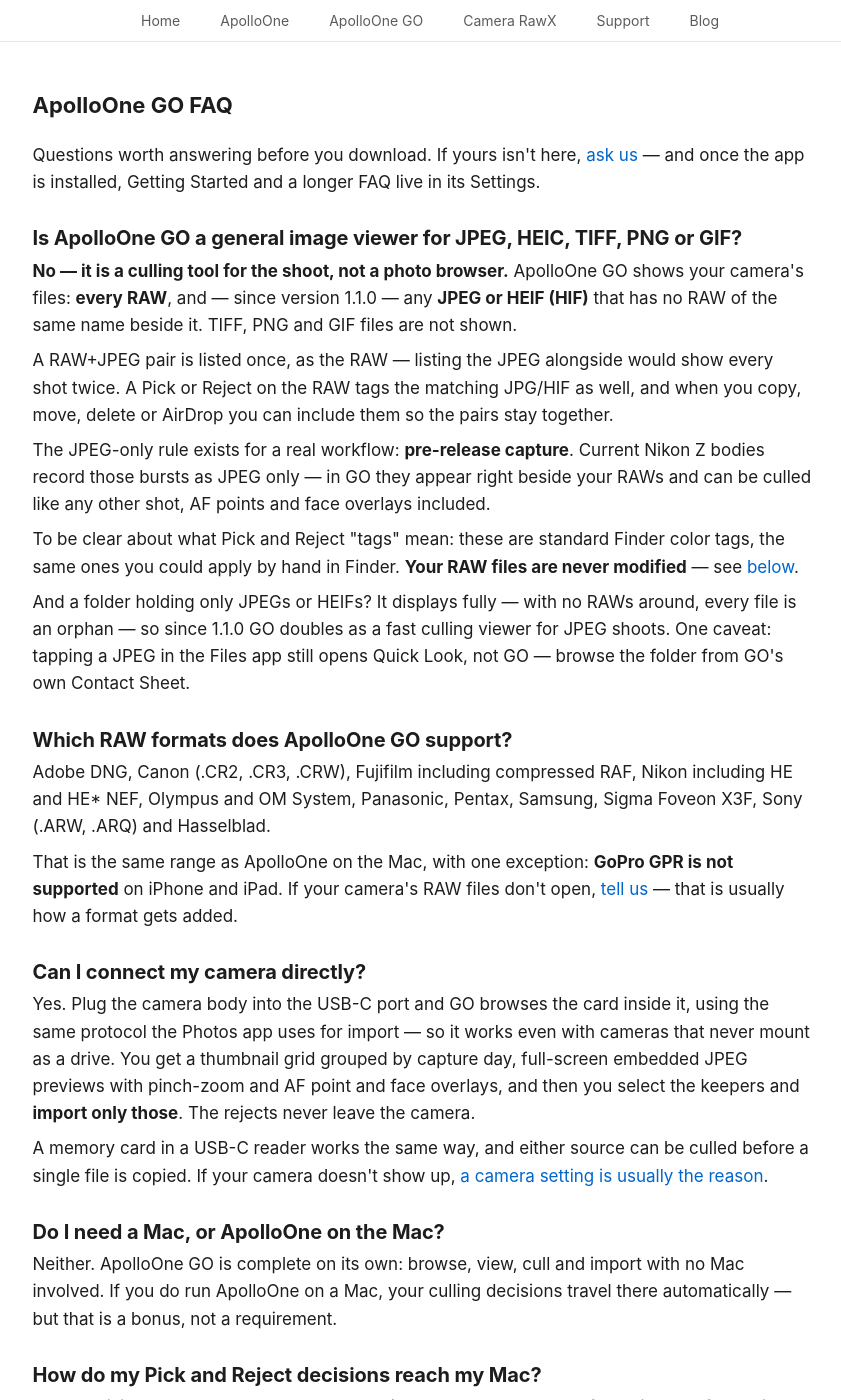
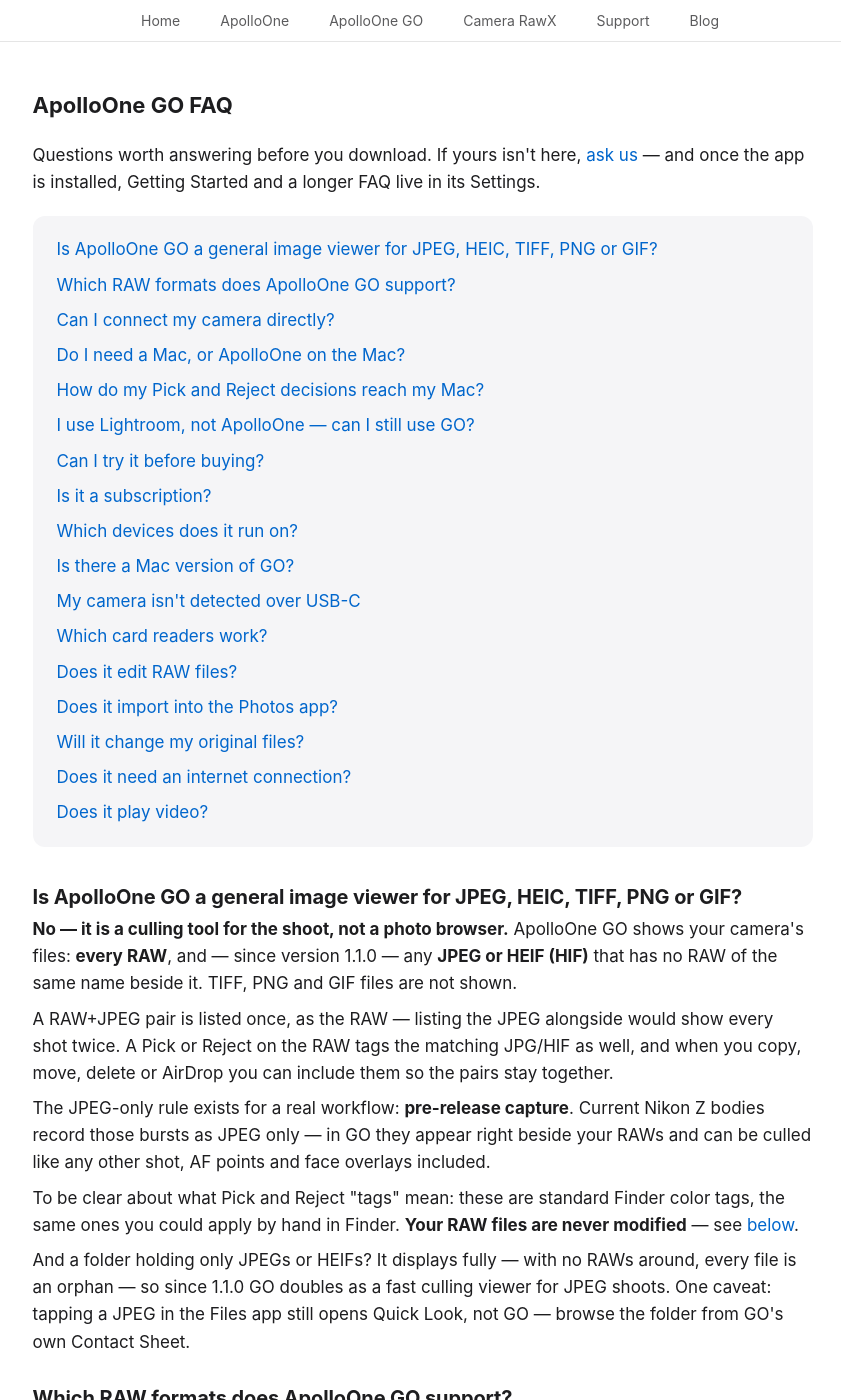
Before and after one commit to anogeissus/anogeissus.com, a Jekyll site: the page apolloone-go-faq.html, which Jekyll copies as it is, in a window 1280 px wide and 1400 px high. Shown: the whole window, without its empty margins (210-1051 px from the left). Built offline with Jekyll 4.4.1, drawn with Linux system fonts in a browser that asks for light colours; some web fonts are replaced.

Commit message:
ApolloOne GO FAQ: topic index at the top — every question listed as a link that jumps to its answer; each question now has its own #id to send to customers

```diff
--- a/apolloone-go-faq.html
+++ b/apolloone-go-faq.html
@@ -10,6 +10,29 @@
 
     <link rel="canonical" href="https://anogeissus.com/apolloone-go-faq.html">
     <link rel="stylesheet" href="css/style.css?v=26">
+    <style>
+        .faq-index {
+            list-style: none;
+            margin: 20px 0 40px 0 !important;
+            padding: 20px 24px;
+            background: #f5f5f7;
+            border-radius: 12px;
+        }
+        .faq-index li {
+            margin-bottom: 8px;
+        }
+        .faq-index li:last-child {
+            margin-bottom: 0;
+        }
+        .legal-content h2[id] {
+            scroll-margin-top: 60px;
+        }
+        @media (prefers-color-scheme: dark) {
+            .faq-index {
+                background: #1d1d1f;
+            }
+        }
+    </style>
 
     <script type="application/ld+json">
     {
@@ -180,41 +203,61 @@
         <h1>ApolloOne GO FAQ</h1>
         <p>Questions worth answering before you download. If yours isn't here, <a href="contact.html">ask us</a> — and once the app is installed, Getting Started and a longer FAQ live in its Settings.</p>
 
-        <h2>Is ApolloOne GO a general image viewer for JPEG, HEIC, TIFF, PNG or GIF?</h2>
+        <ul class="faq-index">
+            <li><a href="#jpeg">Is ApolloOne GO a general image viewer for JPEG, HEIC, TIFF, PNG or GIF?</a></li>
+            <li><a href="#raw-formats">Which RAW formats does ApolloOne GO support?</a></li>
+            <li><a href="#camera-connection">Can I connect my camera directly?</a></li>
+            <li><a href="#need-a-mac">Do I need a Mac, or ApolloOne on the Mac?</a></li>
+            <li><a href="#picks-to-mac">How do my Pick and Reject decisions reach my Mac?</a></li>
+            <li><a href="#lightroom">I use Lightroom, not ApolloOne — can I still use GO?</a></li>
+            <li><a href="#free-trial">Can I try it before buying?</a></li>
+            <li><a href="#subscription">Is it a subscription?</a></li>
+            <li><a href="#devices">Which devices does it run on?</a></li>
+            <li><a href="#mac-version">Is there a Mac version of GO?</a></li>
+            <li><a href="#notdetected">My camera isn't detected over USB-C</a></li>
+            <li><a href="#card-readers">Which card readers work?</a></li>
+            <li><a href="#edit-raw">Does it edit RAW files?</a></li>
+            <li><a href="#photos-app">Does it import into the Photos app?</a></li>
+            <li><a href="#originals">Will it change my original files?</a></li>
+            <li><a href="#offline">Does it need an internet connection?</a></li>
+            <li><a href="#video">Does it play video?</a></li>
+        </ul>
+
+        <h2 id="jpeg">Is ApolloOne GO a general image viewer for JPEG, HEIC, TIFF, PNG or GIF?</h2>
         <p><strong>No — it is a culling tool for the shoot, not a photo browser.</strong> ApolloOne GO shows your camera's files: <strong>every RAW</strong>, and — since version 1.1.0 — any <strong>JPEG or HEIF (HIF)</strong> that has no RAW of the same name beside it. TIFF, PNG and GIF files are not shown.</p>
         <p>A RAW+JPEG pair is listed once, as the RAW — listing the JPEG alongside would show every shot twice. A Pick or Reject on the RAW tags the matching JPG/HIF as well, and when you copy, move, delete or AirDrop you can include them so the pairs stay together.</p>
         <p>The JPEG-only rule exists for a real workflow: <strong>pre-release capture</strong>. Current Nikon Z bodies record those bursts as JPEG only — in GO they appear right beside your RAWs and can be culled like any other shot, AF points and face overlays included.</p>
         <p>To be clear about what Pick and Reject "tags" mean: these are standard Finder color tags, the same ones you could apply by hand in Finder. <strong>Your RAW files are never modified</strong> — see <a href="#originals">below</a>.</p>
         <p>And a folder holding only JPEGs or HEIFs? It displays fully — with no RAWs around, every file is an orphan — so since 1.1.0 GO doubles as a fast culling viewer for JPEG shoots. One caveat: tapping a JPEG in the Files app still opens Quick Look, not GO — browse the folder from GO's own Contact Sheet.</p>
 
-        <h2>Which RAW formats does ApolloOne GO support?</h2>
+        <h2 id="raw-formats">Which RAW formats does ApolloOne GO support?</h2>
         <p>Adobe DNG, Canon (.CR2, .CR3, .CRW), Fujifilm including compressed RAF, Nikon including HE and HE* NEF, Olympus and OM System, Panasonic, Pentax, Samsung, Sigma Foveon X3F, Sony (.ARW, .ARQ) and Hasselblad.</p>
         <p>That is the same range as ApolloOne on the Mac, with one exception: <strong>GoPro GPR is not supported</strong> on iPhone and iPad. If your camera's RAW files don't open, <a href="contact.html">tell us</a> — that is usually how a format gets added.</p>
 
-        <h2>Can I connect my camera directly?</h2>
+        <h2 id="camera-connection">Can I connect my camera directly?</h2>
         <p>Yes. Plug the camera body into the USB-C port and GO browses the card inside it, using the same protocol the Photos app uses for import — so it works even with cameras that never mount as a drive. You get a thumbnail grid grouped by capture day, full-screen embedded JPEG previews with pinch-zoom and AF point and face overlays, and then you select the keepers and <strong>import only those</strong>. The rejects never leave the camera.</p>
         <p>A memory card in a USB-C reader works the same way, and either source can be culled before a single file is copied. If your camera doesn't show up, <a href="#notdetected">a camera setting is usually the reason</a>.</p>
 
-        <h2>Do I need a Mac, or ApolloOne on the Mac?</h2>
+        <h2 id="need-a-mac">Do I need a Mac, or ApolloOne on the Mac?</h2>
         <p>Neither. ApolloOne GO is complete on its own: browse, view, cull and import with no Mac involved. If you do run ApolloOne on a Mac, your culling decisions travel there automatically — but that is a bonus, not a requirement.</p>
 
-        <h2>How do my Pick and Reject decisions reach my Mac?</h2>
+        <h2 id="picks-to-mac">How do my Pick and Reject decisions reach my Mac?</h2>
         <p>Each decision becomes a standard macOS <strong>Finder color tag</strong> — green for a pick, red for a reject. When the folder lives in iCloud Drive, those tags sync to your Mac on their own. Open the folder in Finder or in ApolloOne and the decisions are simply there. No export step, no database, no proprietary sidecar files.</p>
 
-        <h2>I use Lightroom, not ApolloOne — can I still use GO?</h2>
+        <h2 id="lightroom">I use Lightroom, not ApolloOne — can I still use GO?</h2>
         <p>Yes, with one step on the Mac. GO records its decisions as Finder tags, which Lightroom doesn't read. <strong><a href="apolloone.html">ApolloOne</a> on the Mac converts them as it imports the card</strong>: picks become XMP pick metadata and rejects become the XMP standard's rejected rating, both written to the sidecar file Lightroom reads. The chain is cull in GO → import the card with ApolloOne → import into Lightroom with the decisions already attached.</p>
         <p>Import on the iPad instead and that conversion doesn't happen — the decisions stay as Finder tags, which is exactly right for Finder and ApolloOne, but invisible to Lightroom. So if Lightroom is your editor, <a href="apolloone.html">ApolloOne</a> is the piece that makes GO's culling land in it — and it does the rest of the desk work too: HDR RAW viewing, EXIF, AF points, Quick Edit.</p>
 
-        <h2>Can I try it before buying?</h2>
+        <h2 id="free-trial">Can I try it before buying?</h2>
         <p>Yes. The download is free and the first <strong>14 days are a full trial</strong> with every feature unlocked — no account, no sign-up, no card details. After 14 days ApolloOne GO stops working until you unlock it with the one-time in-app purchase. Two weeks is deliberately enough for a real shoot, not just a look around.</p>
 
-        <h2>Is it a subscription?</h2>
+        <h2 id="subscription">Is it a subscription?</h2>
         <p>No. One in-app purchase unlocks the app permanently. Nothing to renew, no account to create.</p>
 
-        <h2>Which devices does it run on?</h2>
+        <h2 id="devices">Which devices does it run on?</h2>
         <p>iPhone and iPad running <strong>iOS or iPadOS 16 or later</strong>. The interface adapts to both, and on an iPad with a hardware keyboard the whole culling pass can be driven from the keys — arrows to navigate, P to pick, X to reject.</p>
 
-        <h2>Is there a Mac version of GO?</h2>
+        <h2 id="mac-version">Is there a Mac version of GO?</h2>
         <p>ApolloOne GO is for iPhone and iPad. On the Mac, <a href="apolloone.html">ApolloOne</a> is the full application — GO is its field companion, not a replacement.</p>
 
         <h2 id="notdetected">My camera isn't detected over USB-C</h2>
@@ -224,23 +267,23 @@
             <li><strong>Nikon Z8 and Z9</strong>: turn <strong>Airplane mode off</strong> — these bodies will not open a USB data connection while it is on — and set the camera's USB connection mode to <strong>PTP</strong>.</li>
         </ul>
 
-        <h2>Which card readers work?</h2>
+        <h2 id="card-readers">Which card readers work?</h2>
         <p>SD readers draw little power and usually work plugged straight in. Power-hungry readers — <strong>CFexpress especially</strong> — can draw more than an iPhone or iPad USB-C port supplies; partway through a long import the reader browns out and the remaining copies fail. The fix is external power: run the reader through a powered USB-C hub, which a USB-C power bank can feed in the field. Nothing already copied is lost, and running Import again resumes where it stopped.</p>
 
-        <h2>Does it edit RAW files?</h2>
+        <h2 id="edit-raw">Does it edit RAW files?</h2>
         <p>No. GO views and culls — it is not a RAW developer. Quick Edit adjustments you made in ApolloOne on the Mac <em>do</em> travel with the files, and GO applies them on display, so an image you adjusted at your desk looks the same in the field.</p>
 
-        <h2>Does it import into the Photos app?</h2>
+        <h2 id="photos-app">Does it import into the Photos app?</h2>
         <p>No. GO works with files and folders through the <strong>Files app</strong> — iCloud Drive, On My iPhone or iPad, external drives and memory cards — and imports land in a folder you choose. The Photos library is neither read nor written: Photos assets can't carry the Finder tags that make the round trip to your Mac work.</p>
 
         <h2 id="originals">Will it change my original files?</h2>
         <p><strong>No. Your RAW files are never rewritten.</strong> Picking and rejecting sets a standard Finder color tag — the same tag you could apply by hand in Finder. A Finder tag is file metadata kept by the operating system alongside the file; not a single byte inside the RAW is touched, exactly as when you tag a file in Finder on your Mac.</p>
         <p>Copy, move and delete happen only when you ask for them, and each is confirmed before it runs. On a memory card or SSD, Delete never erases: it moves the files into a Rejected folder at the top of the card, which you can delete in the Files app.</p>
 
-        <h2>Does it need an internet connection?</h2>
+        <h2 id="offline">Does it need an internet connection?</h2>
         <p>Browsing, viewing, culling, importing and AirDrop all work <strong>fully offline</strong> — which matters, given where culling usually happens. A connection is needed only to make or restore the purchase, and for iCloud to carry your decisions home.</p>
 
-        <h2>Does it play video?</h2>
+        <h2 id="video">Does it play video?</h2>
         <p>No. ApolloOne GO handles RAW still images only. <a href="apolloone.html">ApolloOne</a> on the Mac plays video.</p>
 
         <h2>Still have a question?</h2>
```
